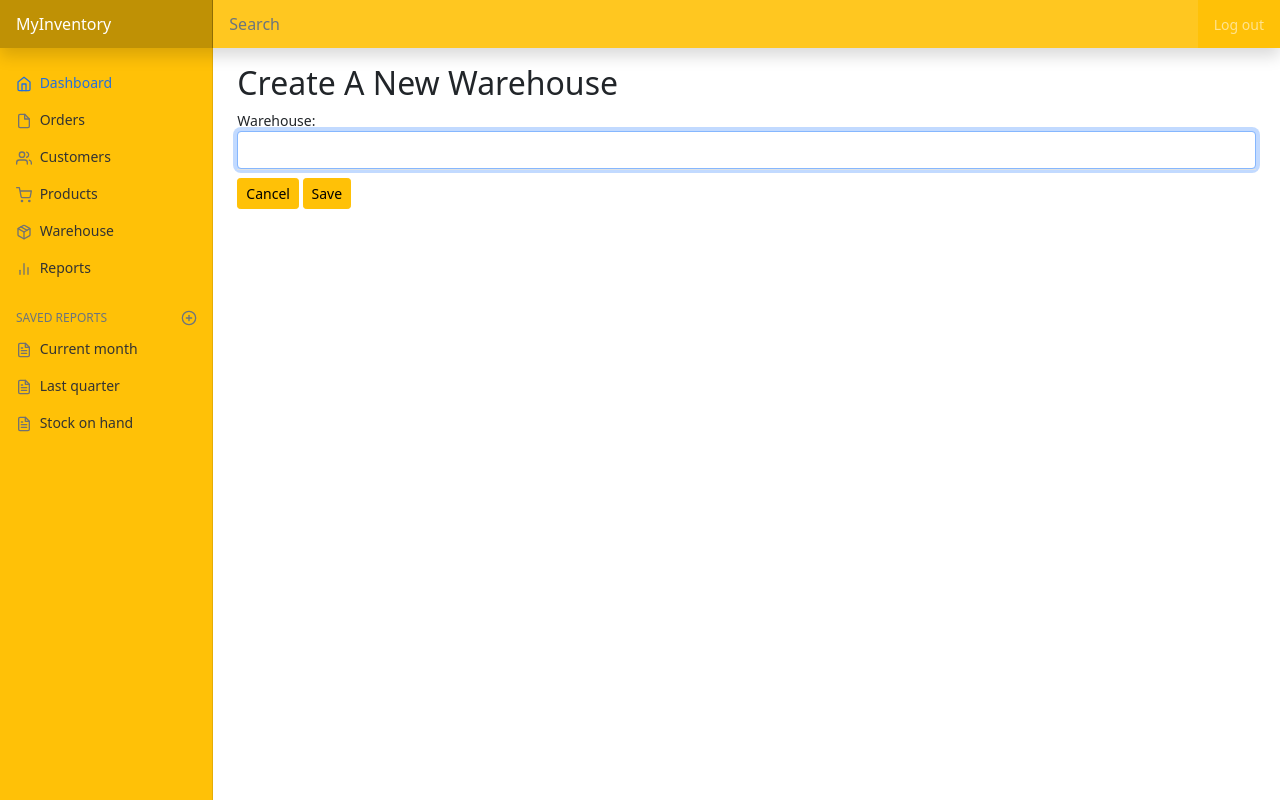
After one commit to mikeinnz/cs50web, a Django app: page /warehouse/new in a window 1280 px wide. The commit adds this page. Run offline with Django 3.2, Linux system fonts and the light colour scheme; a user stored in the database is signed in.

Commit message:
add warehouses

```diff
--- a/capstone/inventory/models.py
+++ b/capstone/inventory/models.py
@@ -46,7 +46,7 @@ class CustomerContactForm(ModelForm):
         fields = ['first_name', 'last_name',
                   'company', 'email', 'phone', 'note']
         widgets = {
-            'first_name': forms.TextInput(attrs={'class': 'form-control'}),
+            'first_name': forms.TextInput(attrs={'class': 'form-control', 'autofocus': True}),
             'last_name': forms.TextInput(attrs={'class': 'form-control'}),
             'company': forms.TextInput(attrs={'class': 'form-control'}),
             'email': forms.TextInput(attrs={'class': 'form-control'}),
@@ -97,7 +97,7 @@ class WarehouseForm(ModelForm):
         model = Warehouse
         fields = ['warehouse']
         widgets = {
-            'warehouse': forms.TextInput(attrs={'class': 'form-control'}),
+            'warehouse': forms.TextInput(attrs={'class': 'form-control', 'autofocus': True}),
         }
 
 
--- a/capstone/inventory/static/inventory/style.css
+++ b/capstone/inventory/static/inventory/style.css
@@ -1,3 +1,3 @@
-.customer-link {
+.edit-link {
     text-decoration: none;
 }
--- a/capstone/inventory/templates/inventory/customer_form.html
+++ b/capstone/inventory/templates/inventory/customer_form.html
@@ -3,14 +3,14 @@
 
 
 {% block title %}
-    Create New Customer
+    Create A New Customer
 {% endblock %}
 
 {% block body %}
     {% if title %}
         <h2>{{ title }}</h2>
     {% else %}
-        <h2>Create New Customer</h2>
+        <h2>Create A New Customer</h2>
     {% endif %}
     <form method="post">
         <div class="d-flex justify-content-between flex-wrap flex-md-nowrap align-items-top pt-2 pb-2 mb-3 border-top">
--- a/capstone/inventory/templates/inventory/customer_list.html
+++ b/capstone/inventory/templates/inventory/customer_list.html
@@ -5,9 +5,9 @@
 {% endblock %}
 
 {% block body %}
-    <h2>Customer List</h2>
+    <h2>Customers</h2>
     <div class="d-flex justify-content-end">
-        <a class="btn btn-sm btn-warning" href="{% url 'create_customer' %}">Create New Customer</a>
+        <a class="btn btn-sm btn-warning" href="{% url 'create_customer' %}">Create A New Customer</a>
     </div>
 
 
@@ -28,7 +28,7 @@
                 <tbody>
                     {% for customer in page_obj %}
                         <tr class="table-striped">
-                            <td><a class="customer-link" href="{% url 'edit_customer' customer.id %}">{{ customer.first_name }}</a></td>
+                            <td><a class="edit-link" href="{% url 'edit_customer' customer.id %}">{{ customer.first_name }}</a></td>
                             <td>{{ customer.last_name }}</td>
                             <td>{{ customer.company }}</td>
                             <td>{{ customer.email }}</td>
--- a/capstone/inventory/templates/inventory/layout.html
+++ b/capstone/inventory/templates/inventory/layout.html
@@ -68,7 +68,7 @@
                                     </a>
                                 </li>
                                 <li class="nav-item">
-                                    <a class="nav-link" href="{% url 'index' %}">
+                                    <a class="nav-link" href="{% url 'warehouse' %}">
                                         <span data-feather="package"></span>
                                         Warehouse
                                     </a>
--- /dev/null
+++ b/capstone/inventory/templates/inventory/warehouse_form.html
@@ -0,0 +1,19 @@
+{% extends 'inventory/layout.html' %}
+
+{% block title %}
+    Create A New Warehouse
+{% endblock %}
+
+{% block body %}
+    <h2>Create A New Warehouse</h2>
+
+    <form method="post">
+        {% csrf_token %}
+        {{ form }}
+        <div class="pt-2 pb-2 mb-3 border-top">
+            <a class="btn btn-warning btn-sm" href="{% url 'warehouse' %}">Cancel</a>
+            <input class="btn btn-warning btn-sm" type="submit" value="Save">
+        </div>
+    </form>
+
+{% endblock %}
--- a/capstone/inventory/urls.py
+++ b/capstone/inventory/urls.py
@@ -7,5 +7,7 @@ urlpatterns = [
     path('customer/new', views.create_customer, name="create_customer"),
     path('customer/list', views.list_customer, name="list_customer"),
     path('customer/edit/<int:id>', views.edit_customer, name="edit_customer"),
-    path('warehouse/list', views.warehouse, name="warehouse")
+    path('warehouse/list', views.warehouse, name="warehouse"),
+    path('warehouse/new', views.create_warehouse, name="create_warehouse"),
+    path('warehouse/edit/<int:id>', views.edit_warehouse, name="edit_warehouse"),
 ]
--- a/capstone/inventory/views.py
+++ b/capstone/inventory/views.py
@@ -14,6 +14,8 @@ def index(request):
 
 @login_required
 def create_customer(request):
+    if not request.user.is_authenticated:
+        return JsonResponse(status=404)
 
     if request.method == "POST":
         customer = Customer()
@@ -65,6 +67,50 @@ def edit_customer(request, id):
 
 @login_required
 def warehouse(request):
+    if not request.user.is_authenticated:
+        return JsonResponse(status=404)
+
+    warehouses = Warehouse.objects.filter(
+        user=request.user).order_by('warehouse')
     return render(request, "inventory/warehouse.html", {
+        'warehouses': warehouses
+    })
 
-    })
+
+@login_required
+def create_warehouse(request):
+    if not request.user.is_authenticated:
+        return JsonResponse(status=404)
+
+    if request.method == "POST":
+        warehouse = Warehouse(user=request.user)
+        warehouse_form = WarehouseForm(
+            request.POST or None, instance=warehouse)
+        if warehouse_form.is_valid:
+            warehouse_form.save()
+        return HttpResponseRedirect(reverse("warehouse"))
+
+    else:
+        return render(request, "inventory/warehouse_form.html", {
+            "form": WarehouseForm()
+        })
+
+
+@login_required
+def edit_warehouse(request, id):
+    try:
+        warehouse = Warehouse.objects.get(pk=id)
+    except Warehouse.DoesNotExist:
+        JsonResponse({"error": "Warehouse not found."}, status=404)
+
+    if request.method == "POST":
+        warehouse_form = WarehouseForm(
+            request.POST or None, instance=warehouse)
+        if warehouse_form.is_valid:
+            warehouse_form.save()
+        return HttpResponseRedirect(reverse("warehouse"))
+
+    else:
+        return render(request, "inventory/warehouse_form.html", {
+            "form": WarehouseForm(instance=warehouse)
+        })
```
Also changed, not shown: capstone/inventory/templates/inventory/warehouse.html (added, +41 -0 lines), capstone/db.sqlite3, capstone/inventory/migrations/0003_warehouse.py (added).
